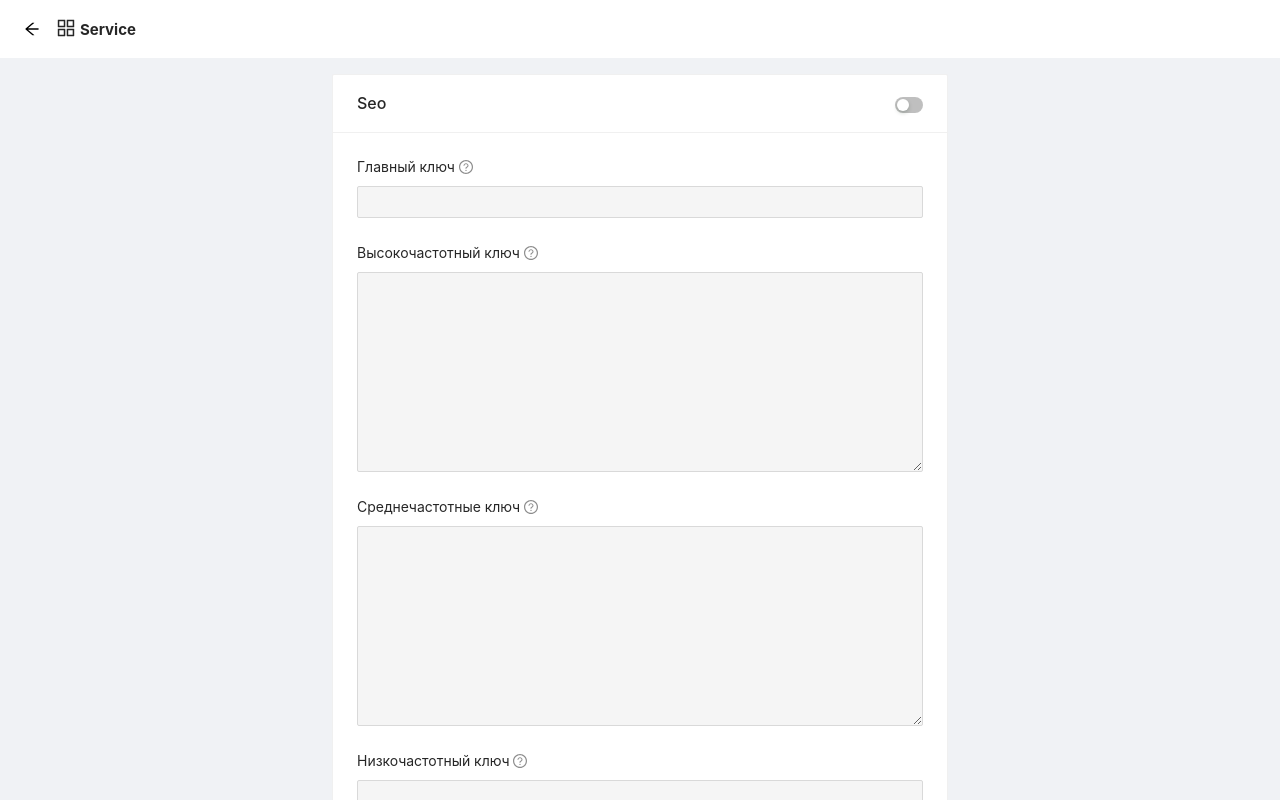
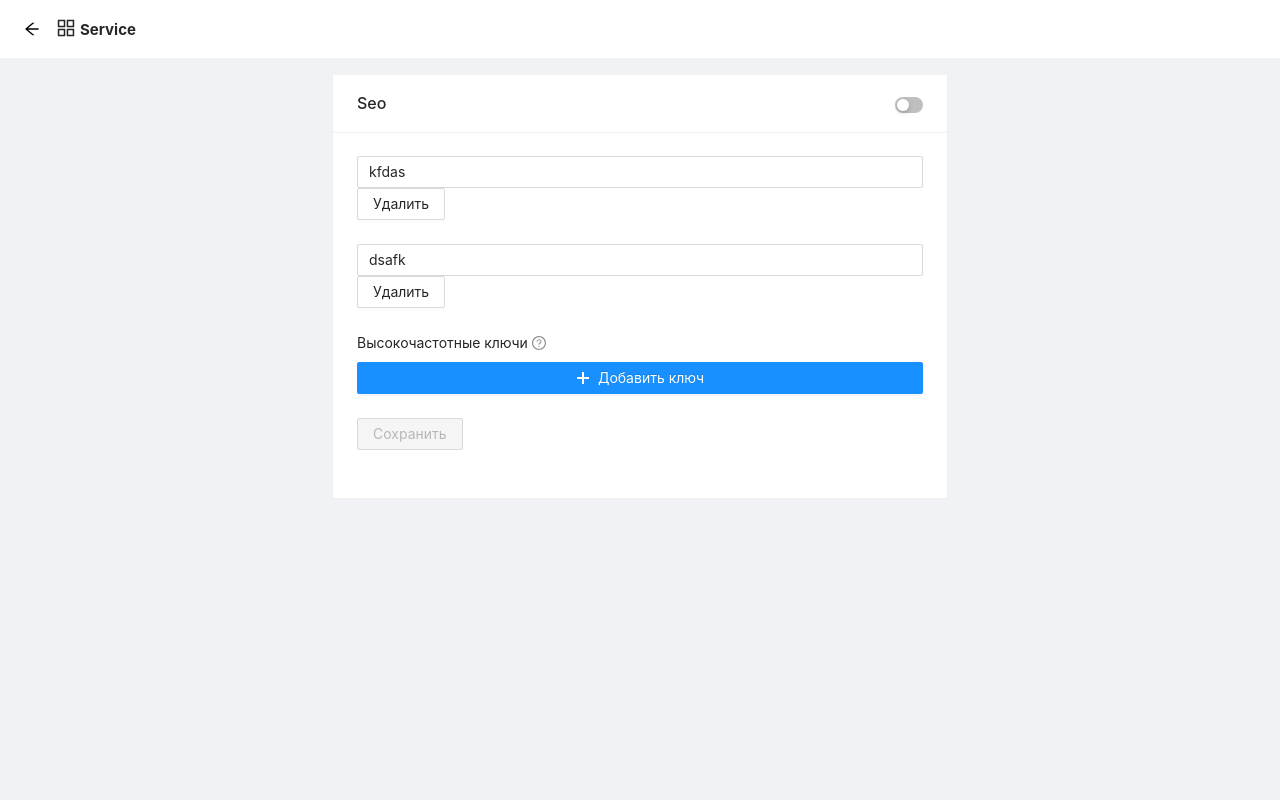
Before and after one commit to zharinov-nikita/app-client, a React (Create React App) app: page /business/seo/1 in a window 1280 px wide. Shown: the top 800 px of the page. Built offline with nearby package versions, Linux system fonts and the light colour scheme.

Commit message:
business seo

```diff
--- a/src/microservices/business/stages/BusinessSeo/BusinessSeo.js
+++ b/src/microservices/business/stages/BusinessSeo/BusinessSeo.js
@@ -1,68 +1,37 @@
 import React, { useEffect, useState } from 'react'
 import css from './BusinessSeo.module.css'
-import { Button, Form, Input, Switch } from 'antd'
+import { Switch } from 'antd'
 import { Row, Col, Card } from 'antd'
 import Layout from 'antd/lib/layout/layout'
-import TextArea from 'antd/lib/input/TextArea'
 
-
-
+import { DeleteOutlined, PlusOutlined } from '@ant-design/icons';
+import { Button, Form, Input } from 'antd';
 
 
 const BusinessSeo = () => {
-    const [disabled, setDisabled] = useState(true)
-    const [object, setObject] = useState({
-        mainKey: '',
-        highFrequencyKeys: [],
-        midFrequencyKeys: [],
-        lowFrequencyKeys: [],
-    })
-
-    const [form, setForm] = useState({ mainKey: '', highFrequencyKeys: '', midFrequencyKeys: '', lowFrequencyKeys: '' })
-
-    useEffect(() => {
-        if (form.mainKey) {
-            setObject({ ...object, mainKey: form.mainKey })
-        }
-        if (form.highFrequencyKeys) {
-            setObject({ ...object, highFrequencyKeys: form.highFrequencyKeys.split('\n') })
-        }
-        if (form.midFrequencyKeys) {
-            setObject({ ...object, midFrequencyKeys: form.midFrequencyKeys.split('\n') })
-        }
-        if (form.lowFrequencyKeys) {
-            setObject({ ...object, lowFrequencyKeys: form.lowFrequencyKeys.split('\n') })
-        }
-    }, [form.mainKey, form.highFrequencyKeys, form.midFrequencyKeys, form.lowFrequencyKeys])
+    const [array, setArray] = useState(['kfdas', 'dsafk'])
 
     return (
         <Layout className={css.listLayout}>
             <Row gutter={[16, 16]} type="flex" align="center">
                 <Col span={24} xs={24} sm={12} md={12} lg={12} xl={12} xxl={12}>
-                    <Card title='Seo' extra={<Switch size='small' onChange={() => setDisabled(!disabled)} />}>
-                        <Form layout='vertical' style={{ marginBottom: 8 }}>
-                            <Form.Item label="Главный ключ" tooltip="mainKey">
-                                <Input value={form.mainKey} onChange={(e) => setForm({ ...form, mainKey: e.target.value })} disabled={disabled} />
+                    <Card title='Seo' extra={<Switch size='small' />}>
+                        <Form name="dynamic_form_nest_item" autoComplete="off" layout='vertical'>
+                            {array.map((item, index) =>
+                                <Form.Item key={item}>
+                                    <Input value={item} />
+                                    <Button children='Удалить' />
+                                </Form.Item>
+                            )}
+                            <Form.Item label='Высокочастотные ключи' tooltip='Высокочастотные ключи'>
+                                <Button type="primary" block icon={<PlusOutlined />}  >
+                                    Добавить ключ
+                                </Button>
                             </Form.Item>
                         </Form>
-                        <Form layout='vertical' style={{ marginBottom: 8 }} >
-                            <Form.Item label="Высокочастотный ключ" tooltip="highFrequencyKeys">
-                                <TextArea style={{ minHeight: 200 }} value={form.highFrequencyKeys} onChange={(e) => setForm({ ...form, highFrequencyKeys: e.target.value })} disabled={disabled} />
-                            </Form.Item>
-                        </Form>
-                        <Form layout='vertical' style={{ marginBottom: 8 }}>
-                            <Form.Item label="Среднечастотные ключ" tooltip="midFrequencyKeys">
-                                <TextArea style={{ minHeight: 200 }} value={form.midFrequencyKeys} onChange={(e) => setForm({ ...form, midFrequencyKeys: e.target.value })} disabled={disabled} />
-                            </Form.Item>
-                        </Form>
-                        <Form layout='vertical' style={{ marginBottom: 8 }} >
-                            <Form.Item label="Низкочастотный ключ" tooltip="lowFrequencyKeys">
-                                <TextArea style={{ minHeight: 200 }} value={form.lowFrequencyKeys} onChange={(e) => setForm({ ...form, lowFrequencyKeys: e.target.value })} disabled={disabled} />
-                            </Form.Item>
-                        </Form>
-                        <Form layout='vertical' style={{ marginBottom: 8 }} >
+                        <Form>
                             <Form.Item>
-                                <Button type='primary' children='Сохранить ключи' onClick={() => console.log(object)} />
+                                <Button type='primary' children='Сохранить' disabled />
                             </Form.Item>
                         </Form>
                     </Card>
--- /dev/null
+++ b/src/microservices/business/stages/BusinessSeo/api/endpoints.js
@@ -0,0 +1 @@
+export const GET_ONE = 'http://localhost:3030/microservice/business/seo'
--- a/src/microservices/business/store/initialState.js
+++ b/src/microservices/business/store/initialState.js
@@ -1,6 +1,26 @@
 const initialState = {
-    isLoad: false,
     projects: [],
+    seos: [
+        {
+            _id: "6291e7e4120b13e28d56683b",
+            mainKey: "mainKey - 1",
+            highFrequencyKeys: [
+                "highFrequencyKey - 1",
+                "highFrequencyKey - 2",
+                "highFrequencyKey - 3"
+            ],
+            midFrequencyKeys: [
+                "midFrequencyKeys - 1",
+                "midFrequencyKeys - 2",
+                "midFrequencyKeys - 3"
+            ],
+            lowFrequencyKeys: [
+                "lowFrequencyKeys - 1",
+                "lowFrequencyKeys - 2",
+                "lowFrequencyKeys - 3"
+            ]
+        }
+    ]
 }
 
 export default initialState
```
Also changed, not shown: src/microservices/business/stages/BusinessSeo/api/index.js (added, +18 -0 lines).
